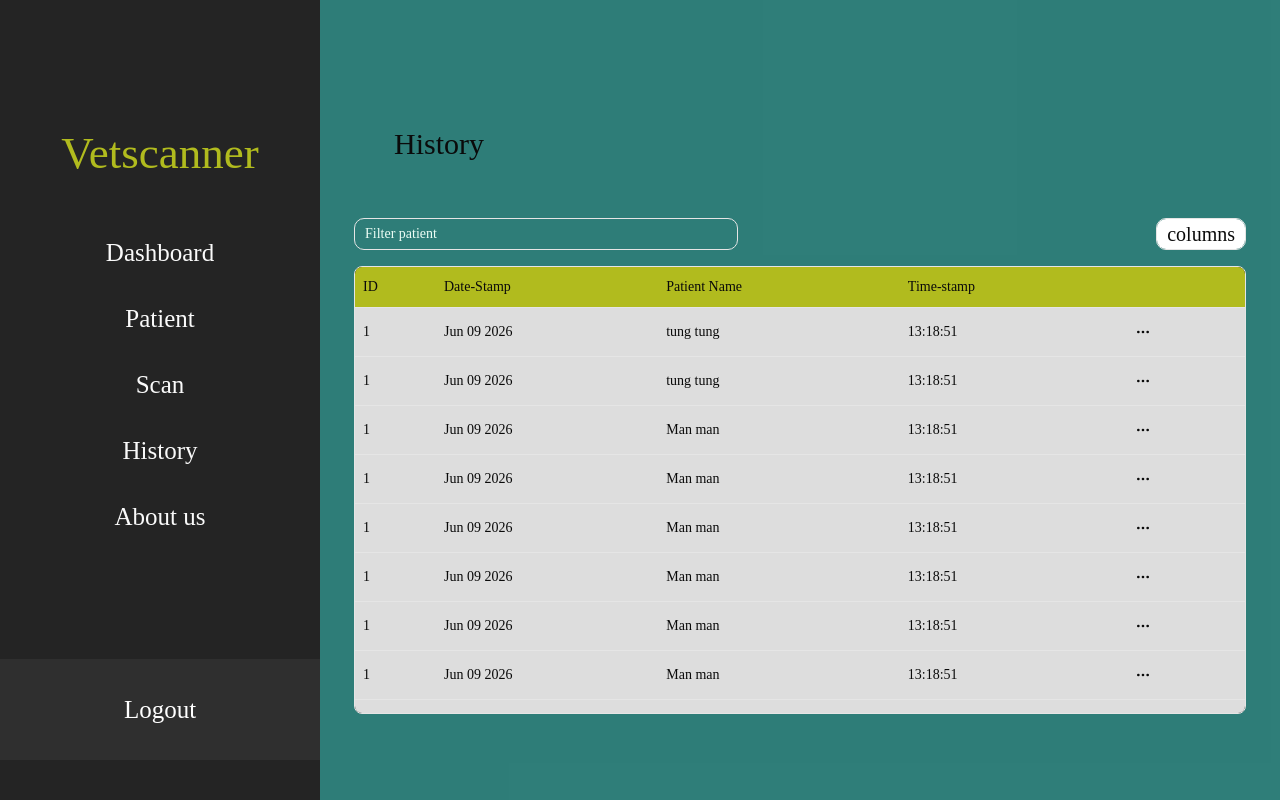
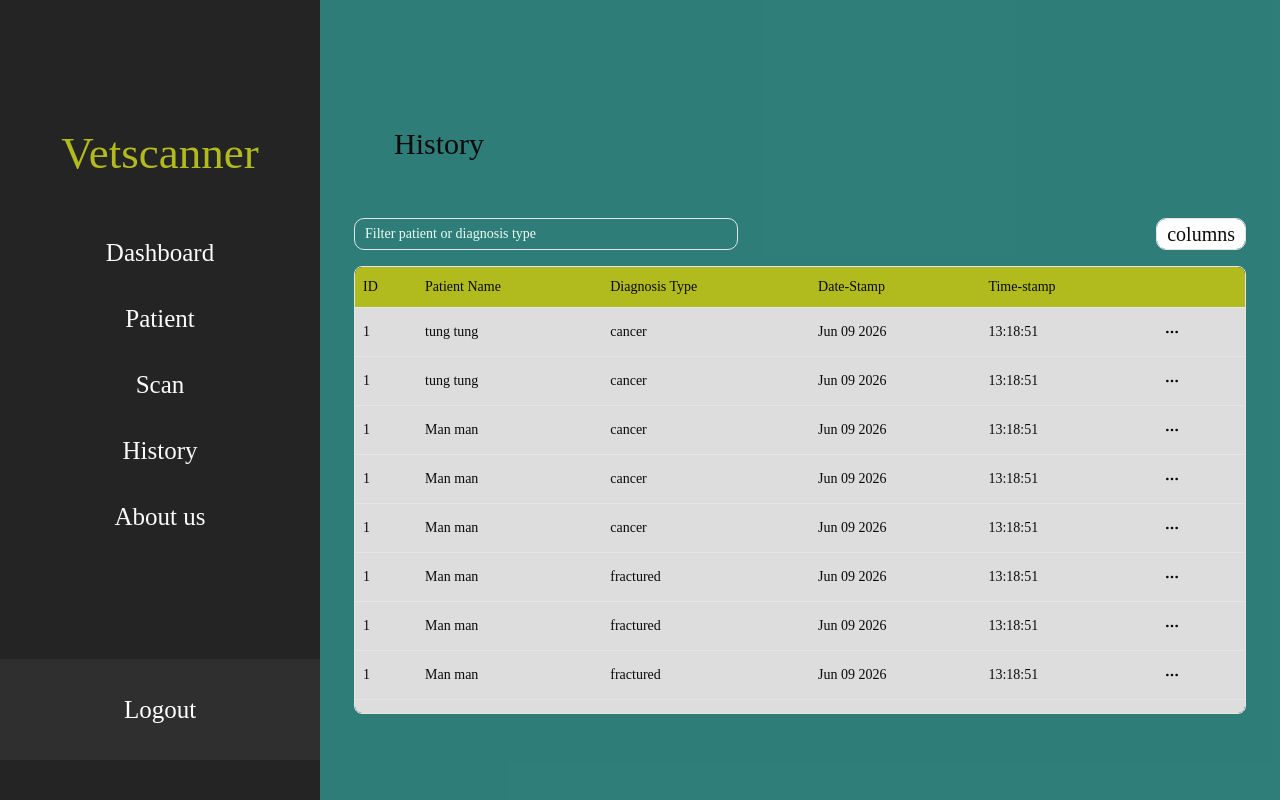
Before and after one commit to Pasin0931/vetscanner, a Next.js app in the folder vetscanner/: page /history in a window 1280 px wide. Built offline with nearby package versions, Linux system fonts and the light colour scheme.

Commit message:
Add in filter diagnosis type

```diff
--- a/vetscanner/src/components/history/columns.tsx
+++ b/vetscanner/src/components/history/columns.tsx
@@ -16,6 +16,7 @@ import {
 
 export type Catalogue = {
     id: number,
+    diagnose: string,
     patient_id: number,
     patient_name: string,
     xray_image: string,
@@ -39,13 +40,18 @@ export const columns: ColumnDef<Catalogue>[] = [
         }
     },
     {
+        accessorKey: "patient_name",
+        header: "Patient Name"
+    },
+    {
+        accessorKey: "diagnose",
+        header: "Diagnosis Type"
+    },
+    {
         accessorKey: "date",
         header: "Date-Stamp"
     },
-    {
-        accessorKey: "patient_name",
-        header: "Patient Name"
-    },
+
     {
         accessorKey: "time",
         header: "Time-stamp"
--- a/vetscanner/src/components/history/data-table.tsx
+++ b/vetscanner/src/components/history/data-table.tsx
@@ -33,7 +33,7 @@ import { ScrollArea, ScrollBar } from "../ui/scroll-area"
 
 
 import { Input } from "../ui/input"
-import React from "react"
+import React, { useState } from "react"
 
 interface DataTableProps<TData, TValue> {
     columns: ColumnDef<TData, TValue>[]
@@ -48,7 +48,7 @@ export function DataTable<TData, TValue> ({
     const [sorting, setSorting] = React.useState<SortingState>([])
     const [columnFilters, setColumnFilters] = React.useState<ColumnFiltersState>([])
     const [columnVisibility, setColumnVisibility] = React.useState<VisibilityState>({})
-
+    const [globalFilter, setGlobalFilter] = useState("")
 
     const table = useReactTable({
         data,
@@ -62,7 +62,19 @@ export function DataTable<TData, TValue> ({
         state: {
             sorting,
             columnFilters,
-            columnVisibility
+            columnVisibility,
+            globalFilter
+        },
+        onGlobalFilterChange: setGlobalFilter,
+
+        globalFilterFn: (row, _, filterValue) => {
+            const patientName = row.getValue<string>("patient_name") ?? ""
+            const diagnose = row.getValue<string>("diagnose") ?? ""
+
+            return (
+                patientName.toLowerCase().includes(filterValue.toLowerCase()) ||
+                diagnose.toLowerCase().includes(filterValue.toLowerCase())
+            )
         }
     })
 
@@ -72,9 +84,11 @@ export function DataTable<TData, TValue> ({
             <div className="flex items-center py-4">
                 {/* Search input */}
                 <Input
-                  placeholder="Filter patient"
-                  value={(table.getColumn("patient_name")?.getFilterValue() as string) ?? ""}
-                  onChange={ (event) => table.getColumn("patient_name")?.setFilterValue(event.target.value) }
+                  placeholder="Filter patient or diagnosis type"
+                  value={globalFilter}
+                  onChange={ (event) => setGlobalFilter(event.target.value) }
+                //   value={(table.getColumn("patient_name")?.getFilterValue() as string) ?? ""}
+                //   onChange={ (event) => table.getColumn("patient_name")?.setFilterValue(event.target.value) }
                   className="max-w-sm text-emerald-50 placeholder:text-emerald-50"
                 />
                 {/* Visible Ticker */}
--- a/vetscanner/src/components/history/display.tsx
+++ b/vetscanner/src/components/history/display.tsx
@@ -5,6 +5,7 @@ async function getData(): Promise<Catalogue[]> {
     return [
         {
             id: 1,
+            diagnose: "cancer",
             patient_id: 69,
             patient_name: "tung tung",
             xray_image: "bo man",
@@ -17,6 +18,7 @@ async function getData(): Promise<Catalogue[]> {
         },
         {
             id: 1,
+            diagnose: "cancer",
             patient_id: 69,
             patient_name: "tung tung",
             xray_image: "bo man",
@@ -30,6 +32,7 @@ async function getData(): Promise<Catalogue[]> {
         ,
         {
             id: 1,
+            diagnose: "cancer",
             patient_id: 69,
             patient_name: "Man man",
             xray_image: "bo man",
@@ -43,6 +46,7 @@ async function getData(): Promise<Catalogue[]> {
         ,
         {
             id: 1,
+            diagnose: "cancer",
             patient_id: 69,
             patient_name: "Man man",
             xray_image: "bo man",
@@ -56,6 +60,7 @@ async function getData(): Promise<Catalogue[]> {
         ,
         {
             id: 1,
+            diagnose: "cancer",
             patient_id: 69,
             patient_name: "Man man",
             xray_image: "bo man",
@@ -69,6 +74,7 @@ async function getData(): Promise<Catalogue[]> {
         ,
         {
             id: 1,
+            diagnose: "fractured",
             patient_id: 69,
             patient_name: "Man man",
             xray_image: "bo man",
@@ -82,6 +88,7 @@ async function getData(): Promise<Catalogue[]> {
         ,
         {
             id: 1,
+            diagnose: "fractured",
             patient_id: 69,
             patient_name: "Man man",
             xray_image: "bo man",
@@ -95,6 +102,7 @@ async function getData(): Promise<Catalogue[]> {
         ,
         {
             id: 1,
+            diagnose: "fractured",
             patient_id: 69,
             patient_name: "Man man",
             xray_image: "bo man",
@@ -108,6 +116,7 @@ async function getData(): Promise<Catalogue[]> {
         ,
         {
             id: 1,
+            diagnose: "fractured",
             patient_id: 69,
             patient_name: "Man man",
             xray_image: "bo man",
@@ -121,6 +130,7 @@ async function getData(): Promise<Catalogue[]> {
         ,
         {
             id: 1,
+            diagnose: "fractured",
             patient_id: 69,
             patient_name: "Man man",
             xray_image: "bo man",
@@ -134,6 +144,7 @@ async function getData(): Promise<Catalogue[]> {
         ,
         {
             id: 1,
+            diagnose: "fractured",
             patient_id: 69,
             patient_name: "Man man",
             xray_image: "bo man",
@@ -147,6 +158,7 @@ async function getData(): Promise<Catalogue[]> {
         ,
         {
             id: 1,
+            diagnose: "fractured",
             patient_id: 69,
             patient_name: "Man man",
             xray_image: "bo man",
@@ -160,6 +172,7 @@ async function getData(): Promise<Catalogue[]> {
         ,
         {
             id: 1,
+            diagnose: "fractured",
             patient_id: 69,
             patient_name: "Man man",
             xray_image: "bo man",
@@ -173,6 +186,7 @@ async function getData(): Promise<Catalogue[]> {
         ,
         {
             id: 1,
+            diagnose: "fractured",
             patient_id: 69,
             patient_name: "Man man",
             xray_image: "bo man",
@@ -186,6 +200,7 @@ async function getData(): Promise<Catalogue[]> {
         ,
         {
             id: 1,
+            diagnose: "fractured",
             patient_id: 69,
             patient_name: "Man man",
             xray_image: "bo man",
@@ -199,6 +214,7 @@ async function getData(): Promise<Catalogue[]> {
         ,
         {
             id: 1,
+            diagnose: "fractured",
             patient_id: 69,
             patient_name: "Man man",
             xray_image: "bo man",
@@ -212,6 +228,7 @@ async function getData(): Promise<Catalogue[]> {
         ,
         {
             id: 1,
+            diagnose: "fractured",
             patient_id: 69,
             patient_name: "Man man",
             xray_image: "bo man",
@@ -225,6 +242,7 @@ async function getData(): Promise<Catalogue[]> {
         ,
         {
             id: 1,
+            diagnose: "fractured",
             patient_id: 69,
             patient_name: "Man man",
             xray_image: "bo man",
@@ -238,8 +256,9 @@ async function getData(): Promise<Catalogue[]> {
         ,
         {
             id: 1,
+            diagnose: "dna",
             patient_id: 69,
-            patient_name: "Man man",
+            patient_name: "Miguel",
             xray_image: "bo man",
             result: "ye", // May convert to PDF
             confidence_score: 0,
@@ -251,8 +270,9 @@ async function getData(): Promise<Catalogue[]> {
         ,
         {
             id: 1,
+            diagnose: "dna",
             patient_id: 69,
-            patient_name: "Man man",
+            patient_name: "yayyya",
             xray_image: "bo man",
             result: "ye", // May convert to PDF
             confidence_score: 0,
@@ -264,8 +284,9 @@ async function getData(): Promise<Catalogue[]> {
         ,
         {
             id: 1,
+            diagnose: "dna",
             patient_id: 69,
-            patient_name: "Man man",
+            patient_name: "yayyya",
             xray_image: "bo man",
             result: "ye", // May convert to PDF
             confidence_score: 0,
```
